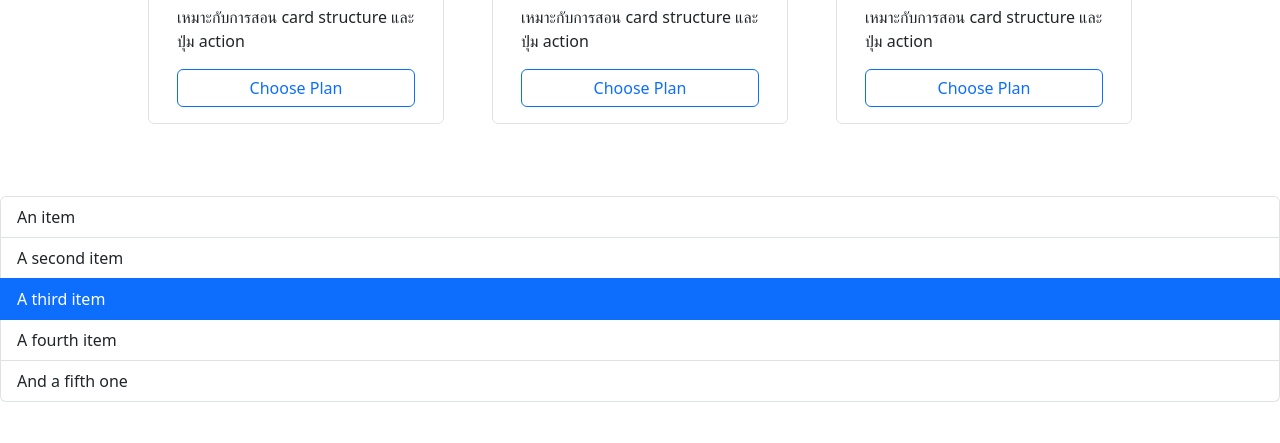
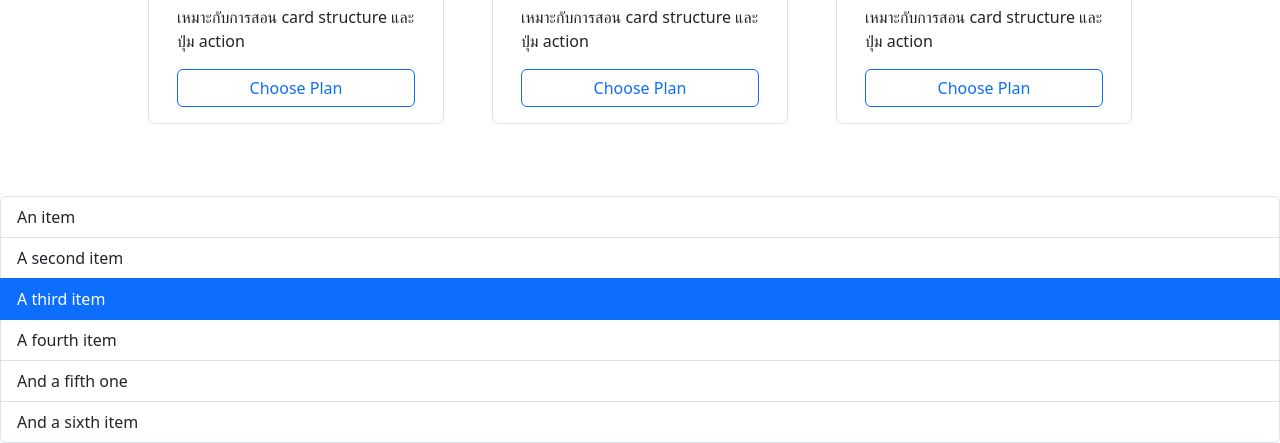
Before and after one commit to worawithk/cssframework-bootstrap, a plain HTML site: page index.html in a window 1280 px wide. Shown: the part 919-1362 px from the top of the page. Before the commit the page ends 1321 px from the top, so only its background shows below. Drawn offline with nearby package versions, Linux system fonts and the light colour scheme.

Commit message:
add sixth item to the list in index.html

```diff
--- a/index.html
+++ b/index.html
@@ -98,6 +98,7 @@
         <li class="list-group-item active">A third item</li>
         <li class="list-group-item">A fourth item</li>
         <li class="list-group-item">And a fifth one</li>
+        <li class="list-group-item">And a sixth item</li>
       </ul>
     </div>
 
```
